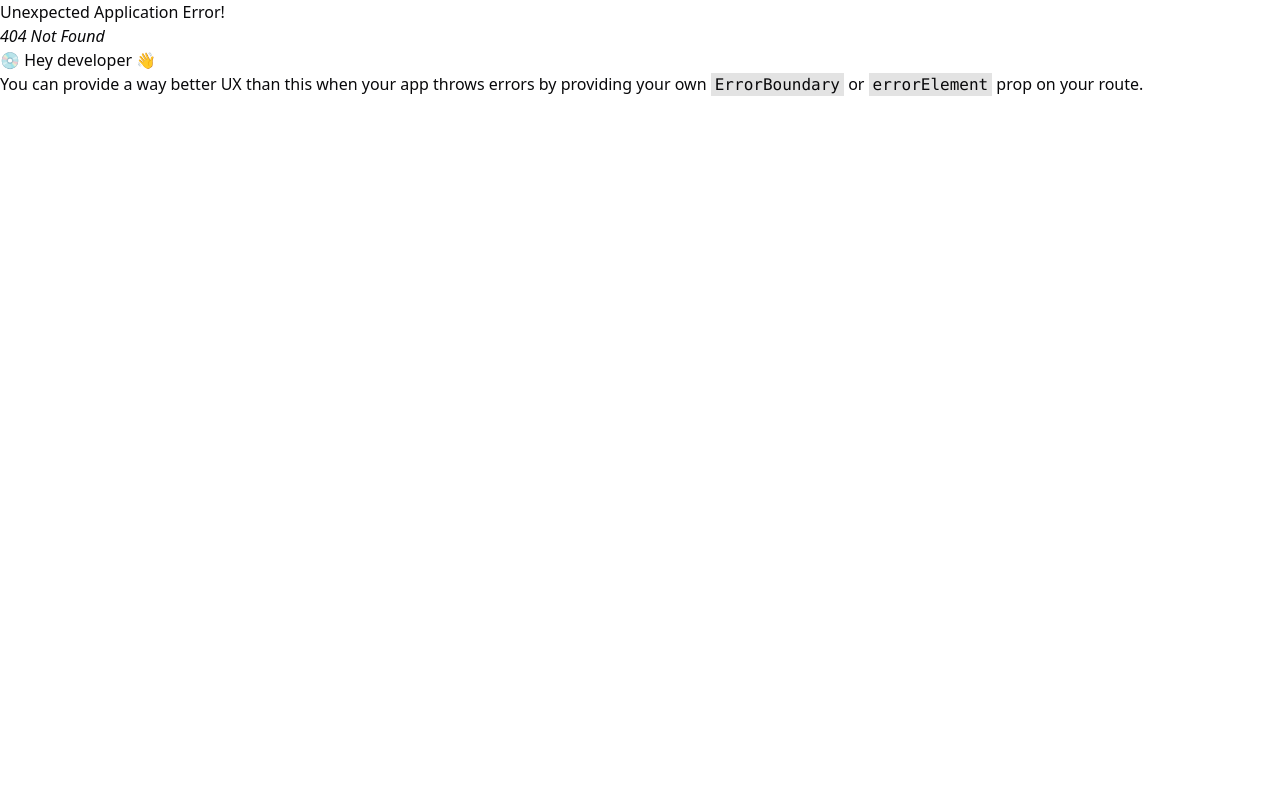
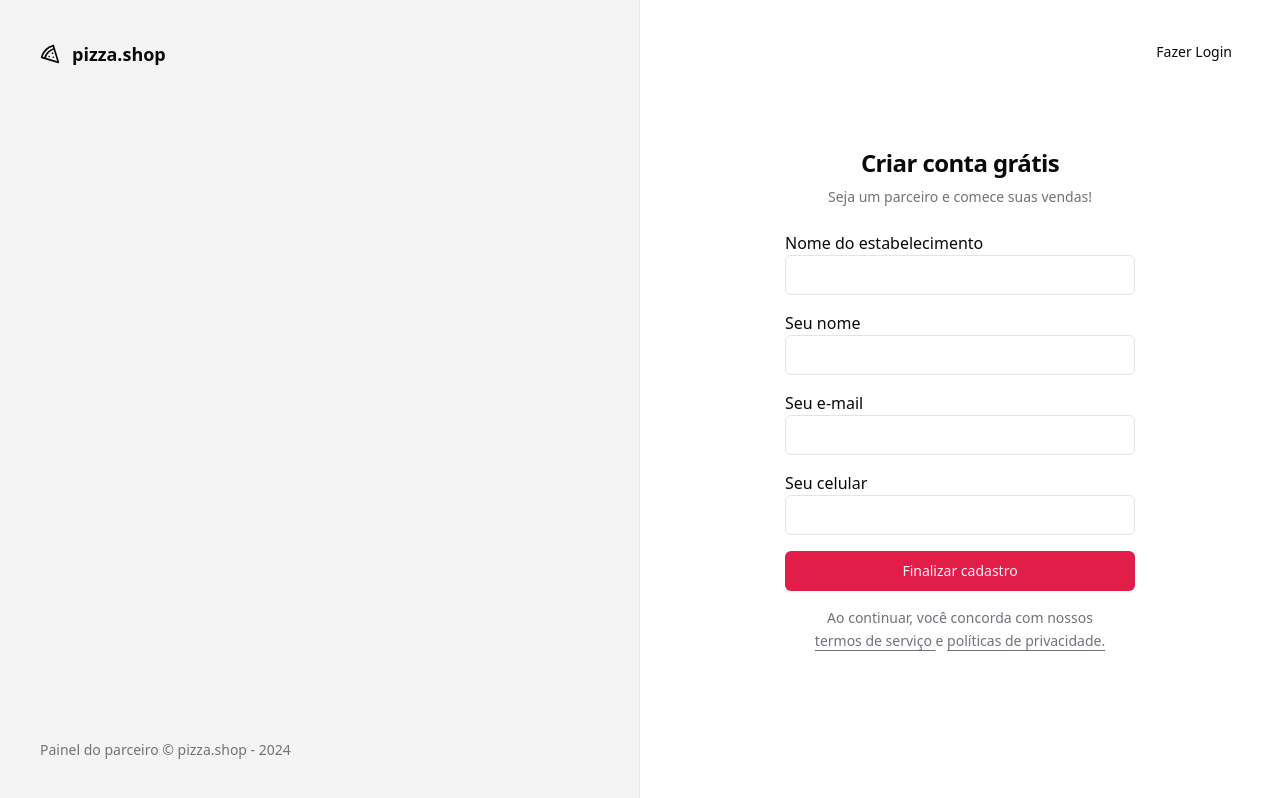
Before and after one commit to MarcosJhonata/pizza-shop, a React (Vite) app: page /sign-up in a window 1280 px wide. Before the commit this address had no page. Built offline with nearby package versions, Linux system fonts and the light colour scheme.

Commit message:
Instalação do react hook form , instalação do zod , configuração dos formularios de sign-in e sign-up , configuração dos toast utlizando o sonner , alteração na cor do botão de acessar painel para vermelho

```diff
--- a/src/App.tsx
+++ b/src/App.tsx
@@ -2,6 +2,7 @@
 
 import { Helmet, HelmetProvider } from 'react-helmet-async'
 import { RouterProvider } from 'react-router-dom'
+import { Toaster } from 'sonner'
 
 import { router } from './routes'
 
@@ -9,6 +10,7 @@
   return (
     <HelmetProvider>
       <Helmet titleTemplate="%s | pizza.shop" />
+      <Toaster richColors />
       <RouterProvider router={router} />
     </HelmetProvider>
   )
--- /dev/null
+++ b/src/components/ui/input.tsx
@@ -0,0 +1,25 @@
+import * as React from 'react'
+
+import { cn } from '@/lib/utils'
+
+export interface InputProps
+  extends React.InputHTMLAttributes<HTMLInputElement> {}
+
+const Input = React.forwardRef<HTMLInputElement, InputProps>(
+  ({ className, type, ...props }, ref) => {
+    return (
+      <input
+        type={type}
+        className={cn(
+          'flex h-10 w-full rounded-md border border-input bg-background px-3 py-2 text-sm ring-offset-background file:border-0 file:bg-transparent file:text-sm file:font-medium placeholder:text-muted-foreground focus-visible:outline-none focus-visible:ring-2 focus-visible:ring-ring focus-visible:ring-offset-2 disabled:cursor-not-allowed disabled:opacity-50',
+          className,
+        )}
+        ref={ref}
+        {...props}
+      />
+    )
+  },
+)
+Input.displayName = 'Input'
+
+export { Input }
--- /dev/null
+++ b/src/components/ui/label.tsx
@@ -0,0 +1,24 @@
+import * as LabelPrimitive from '@radix-ui/react-label'
+import { cva, type VariantProps } from 'class-variance-authority'
+import * as React from 'react'
+
+import { cn } from '@/lib/utils'
+
+const labelVariants = cva(
+  'text-sm font-medium leading-none peer-disabled:cursor-not-allowed peer-disabled:opacity-70',
+)
+
+const Label = React.forwardRef<
+  React.ElementRef<typeof LabelPrimitive.Root>,
+  React.ComponentPropsWithoutRef<typeof LabelPrimitive.Root> &
+    VariantProps<typeof labelVariants>
+>(({ className, ...props }, ref) => (
+  <LabelPrimitive.Root
+    ref={ref}
+    className={cn(labelVariants(), className)}
+    {...props}
+  />
+))
+Label.displayName = LabelPrimitive.Root.displayName
+
+export { Label }
--- a/src/global.css
+++ b/src/global.css
@@ -1,70 +1,55 @@
 @tailwind base;
   @tailwind components;
   @tailwind utilities;
+
 
 @layer base {
   :root {
     --background: 0 0% 100%;
     --foreground: 240 10% 3.9%;
-
     --card: 0 0% 100%;
     --card-foreground: 240 10% 3.9%;
-
     --popover: 0 0% 100%;
     --popover-foreground: 240 10% 3.9%;
-
-      --primary: 240 5.9% 10%;
-      --primary-foreground: 0 0% 98%;
-
+    --primary: 346.8 77.2% 49.8%;
+    --primary-foreground: 355.7 100% 97.3%;
     --secondary: 240 4.8% 95.9%;
     --secondary-foreground: 240 5.9% 10%;
-
     --muted: 240 4.8% 95.9%;
     --muted-foreground: 240 3.8% 46.1%;
-
     --accent: 240 4.8% 95.9%;
     --accent-foreground: 240 5.9% 10%;
-
     --destructive: 0 84.2% 60.2%;
     --destructive-foreground: 0 0% 98%;
-
     --border: 240 5.9% 90%;
     --input: 240 5.9% 90%;
-      --ring: 240 10% 3.9%;
-
+    --ring: 346.8 77.2% 49.8%;
     --radius: 0.5rem;
   }
 
   .dark {
-      --background: 240 10% 3.9%;
-      --foreground: 0 0% 98%;
-
-      --card: 240 10% 3.9%;
-      --card-foreground: 0 0% 98%;
-
-      --popover: 240 10% 3.9%;
-      --popover-foreground: 0 0% 98%;
-
-      --primary: 0 0% 98%;
-      --primary-foreground: 240 5.9% 10%;
-
+    --background: 20 14.3% 4.1%;
+    --foreground: 0 0% 95%;
+    --card: 24 9.8% 10%;
+    --card-foreground: 0 0% 95%;
+    --popover: 0 0% 9%;
+    --popover-foreground: 0 0% 95%;
+    --primary: 346.8 77.2% 49.8%;
+    --primary-foreground: 355.7 100% 97.3%;
     --secondary: 240 3.7% 15.9%;
     --secondary-foreground: 0 0% 98%;
-
-      --muted: 240 3.7% 15.9%;
+    --muted: 0 0% 15%;
     --muted-foreground: 240 5% 64.9%;
-
-      --accent: 240 3.7% 15.9%;
+    --accent: 12 6.5% 15.1%;
     --accent-foreground: 0 0% 98%;
-
     --destructive: 0 62.8% 30.6%;
-      --destructive-foreground: 0 0% 98%;
-
+    --destructive-foreground: 0 85.7% 97.3%;
     --border: 240 3.7% 15.9%;
     --input: 240 3.7% 15.9%;
-      --ring: 240 4.9% 83.9%;
+    --ring: 346.8 77.2% 49.8%;
   }
 }
+
 
   @layer base {
     * {
--- a/src/pages/_layouts/auth.tsx
+++ b/src/pages/_layouts/auth.tsx
@@ -1,10 +1,18 @@
+import { Pizza } from 'lucide-react'
 import { Outlet } from 'react-router-dom'
-
 export function AuthLayout() {
   return (
-    <div>
-      <h1>Autenticação</h1>
-      <div>
+    <div className="grid min-h-screen grid-cols-2">
+      <div className="flex h-full flex-col justify-between border-r border-foreground/5 bg-muted p-10 text-muted-foreground">
+        <div className="flex items-center gap-3 text-lg text-foreground">
+          <Pizza className="h-5 w-5" />
+          <span className="font-semibold">pizza.shop</span>
+        </div>
+        <footer className="text-sm">
+          Painel do parceiro &copy; pizza.shop - {new Date().getFullYear()}
+        </footer>
+      </div>
+      <div className="relative flex flex-col items-center justify-center">
         <Outlet />
       </div>
     </div>
--- a/src/pages/auth/sign-in.tsx
+++ b/src/pages/auth/sign-in.tsx
@@ -1,10 +1,67 @@
+import { Label } from '@radix-ui/react-label'
 import { Helmet } from 'react-helmet-async'
+import { useForm } from 'react-hook-form'
+import { Link } from 'react-router-dom'
+import { toast } from 'sonner'
+import { z } from 'zod'
+
+import { Button } from '@/components/ui/button'
+import { Input } from '@/components/ui/input'
+
+const signInForm = z.object({
+  email: z.string().email(),
+})
+
+type SignInForm = z.infer<typeof signInForm>
 
 export function SignIn() {
+  const {
+    register,
+    handleSubmit,
+    formState: { isSubmitting },
+  } = useForm<SignInForm>()
+
+  async function handleSignIn(data: SignInForm) {
+    try {
+      await new Promise((resolve) => setTimeout(resolve, 2000))
+      toast.success('Enviamos um link de autenticação para seu e-mail.', {
+        action: {
+          label: 'Reenviar',
+          onClick: () => handleSignIn(data),
+        },
+      })
+    } catch {
+      toast.error('Credenciais inválidas.')
+    }
+  }
+
   return (
     <>
       <Helmet title="Login" />
-      <h1>SignIn</h1>
+      <div className="p-8">
+        <Button variant="ghost" asChild className="absolute right-8 top-8">
+          <Link to="/sign-up">Novo estebelecimento</Link>
+        </Button>
+        <div className="flex w-[350px] flex-col justify-center gap-6">
+          <div className="flex flex-col gap-2 text-center">
+            <h1 className="text-2xl font-semibold tracking-tight">
+              Acessar Painel
+            </h1>
+            <p className="text-sm text-muted-foreground">
+              Acompanhe suas vendas pelo painel do parceiro
+            </p>
+          </div>
+          <form onSubmit={handleSubmit(handleSignIn)} className="space-y-4">
+            <div className="space-y2">
+              <Label htmlFor="email">Seu e-mail</Label>
+              <Input id="email" type="email" {...register('email')} />
+            </div>
+            <Button disabled={isSubmitting} className="w-full" type="submit">
+              Acessar painel
+            </Button>
+          </form>
+        </div>
+      </div>
     </>
   )
 }
--- /dev/null
+++ b/src/pages/auth/sign-up.tsx
@@ -0,0 +1,111 @@
+import { Label } from '@radix-ui/react-label'
+import { Helmet } from 'react-helmet-async'
+import { useForm } from 'react-hook-form'
+import { Link, useNavigate } from 'react-router-dom'
+import { toast } from 'sonner'
+import { z } from 'zod'
+
+import { Button } from '@/components/ui/button'
+import { Input } from '@/components/ui/input'
+
+const signUpForm = z.object({
+  restaurantName: z.string(),
+  managerName: z.string(),
+  phone: z.string(),
+  email: z.string().email(),
+})
+
+type SignUpForm = z.infer<typeof signUpForm>
+
+export function SignUp() {
+  const navigate = useNavigate()
+  const {
+    register,
+    handleSubmit,
+    formState: { isSubmitting },
+  } = useForm<SignUpForm>()
+
+  async function handleSignUp(data: SignUpForm) {
+    try {
+      console.log(data)
+      await new Promise((resolve) => setTimeout(resolve, 2000))
+      toast.success('Restaurante cadastrado com sucesso.', {
+        action: {
+          label: 'Login',
+          onClick: () => navigate('/sign-in'),
+        },
+      })
+    } catch {
+      toast.error('Erro ao cadastras restaurante.')
+    }
+  }
+
+  return (
+    <>
+      <Helmet title="Cadastro" />
+      <div className="p-8">
+        <Button variant="ghost" asChild className="absolute right-8 top-8">
+          <Link to="/sign-in">Fazer Login</Link>
+        </Button>
+
+        <div className="flex w-[350px] flex-col justify-center gap-6">
+          <div className="flex flex-col gap-2 text-center">
+            <h1 className="text-2xl font-semibold tracking-tight">
+              Criar conta grátis
+            </h1>
+            <p className="text-sm text-muted-foreground">
+              Seja um parceiro e comece suas vendas!
+            </p>
+          </div>
+
+          <form onSubmit={handleSubmit(handleSignUp)} className="space-y-4">
+            <div className="space-y2">
+              <Label htmlFor="restaurantName">Nome do estabelecimento</Label>
+              <Input
+                id="restaurantName"
+                type="text"
+                {...register('restaurantName')}
+              />
+            </div>
+
+            <div className="space-y2">
+              <Label htmlFor="managerName">Seu nome</Label>
+              <Input
+                id="managerName"
+                type="text"
+                {...register('managerName')}
+              />
+            </div>
+
+            <div className="space-y2">
+              <Label htmlFor="email">Seu e-mail</Label>
+              <Input id="email" type="email" {...register('email')} />
+            </div>
+
+            <div className="space-y2">
+              <Label htmlFor="phone">Seu celular</Label>
+              <Input id="phone" type="tel" {...register('phone')} />
+            </div>
+
+            <Button disabled={isSubmitting} className="w-full" type="submit">
+              Finalizar cadastro
+            </Button>
+
+            <p className="px-6 text-center text-sm leading-relaxed text-muted-foreground">
+              Ao continuar, você concorda com nossos{' '}
+              <a className="underline underline-offset-4" href="">
+                {' '}
+                termos de serviço{' '}
+              </a>{' '}
+              e{' '}
+              <a className="underline underline-offset-4" href="">
+                {' '}
+                políticas de privacidade.
+              </a>
+            </p>
+          </form>
+        </div>
+      </div>
+    </>
+  )
+}
--- a/src/routes.tsx
+++ b/src/routes.tsx
@@ -4,6 +4,7 @@
 import { AuthLayout } from './pages/_layouts/auth'
 import { Dashboard } from './pages/app/dashboard'
 import { SignIn } from './pages/auth/sign-in'
+import { SignUp } from './pages/auth/sign-up'
 
 export const router = createBrowserRouter([
   {
@@ -15,6 +16,9 @@
   {
     path: '/',
     element: <AuthLayout />,
-    children: [{ path: '/sign-in', element: <SignIn /> }],
+    children: [
+      { path: '/sign-in', element: <SignIn /> },
+      { path: '/sign-up', element: <SignUp /> },
+    ],
   },
 ])
```
Also changed, not shown: package.json (+6 -1 lines), 1 other file (tests, documents, lock files or other folders). Lines whose indentation alone changed are shown as unchanged.
